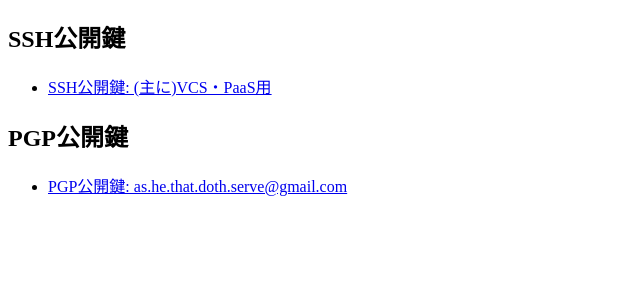
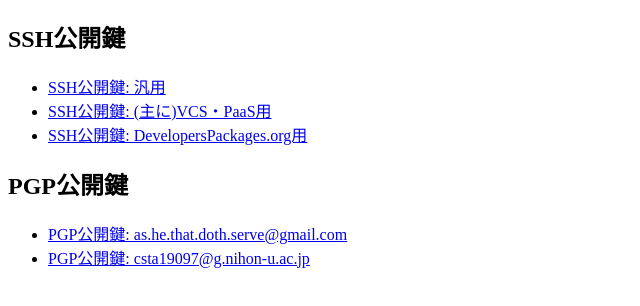
Before and after one commit to halka9000stg/halbook, a plain HTML site: page docs/pubkeys/index.html in a window 1280 px wide. Shown: the part 70-376 px from the top of the page, without its empty margins (0-640 px from the left). Drawn offline with Linux system fonts and the light colour scheme.

Commit message:
add: public keys

```diff
--- a/docs/pubkeys/index.html
+++ b/docs/pubkeys/index.html
@@ -9,10 +9,17 @@
 
 <h2>SSH公開鍵</h2>
 
-<ul><li><a href="./vcs.haruka.key.pub">SSH公開鍵: (主に)VCS・PaaS用</a></li></ul>
+<ul>
+  <li><a href="./gen.haruka.key.pub">SSH公開鍵: 汎用</a></li>
+  <li><a href="./vcs.haruka.key.pub">SSH公開鍵: (主に)VCS・PaaS用</a></li>
+  <li><a href="./devpack.haruka.key.pub">SSH公開鍵: DevelopersPackages.org用</a></li>
+</ul>
 
 <h2>PGP公開鍵</h2>
 
-<ul><li><a href="./as.he.that.doth.serve.gmail.flowcrypt.pgp.asc">PGP公開鍵: as.he.that.doth.serve@gmail.com</a></li></ul>
+<ul>
+  <li><a href="./as.he.that.doth.serve.gmail.flowcrypt.pgp.asc">PGP公開鍵: as.he.that.doth.serve@gmail.com</a></li>
+  <li><a href="./csta19097.g.nihon-u.ac.flowcrypt.pgp.asc">PGP公開鍵: csta19097@g.nihon-u.ac.jp</a></li>
+</ul>
 <body>
 <html>
```
Also changed, not shown: 3 other files.
